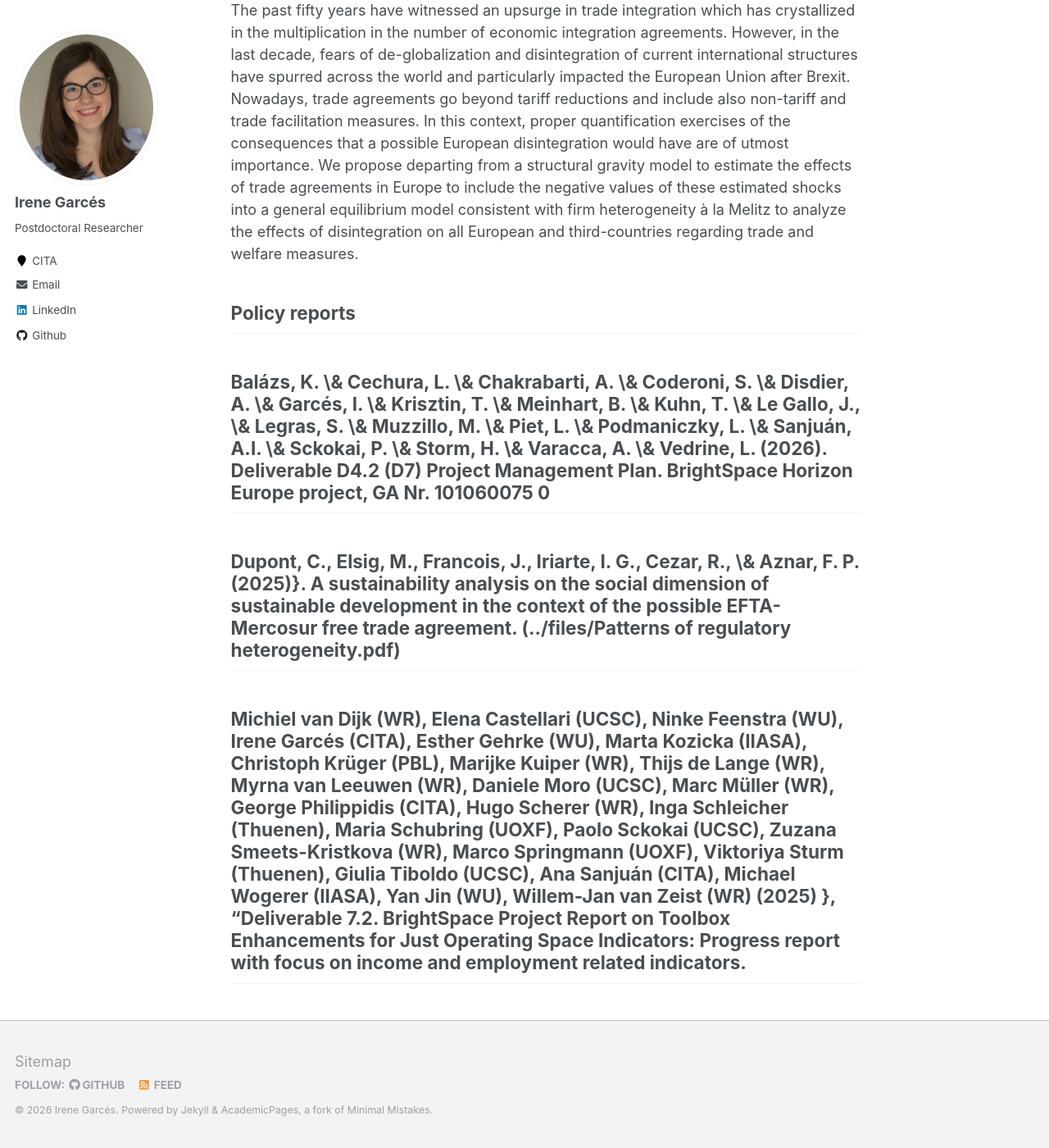
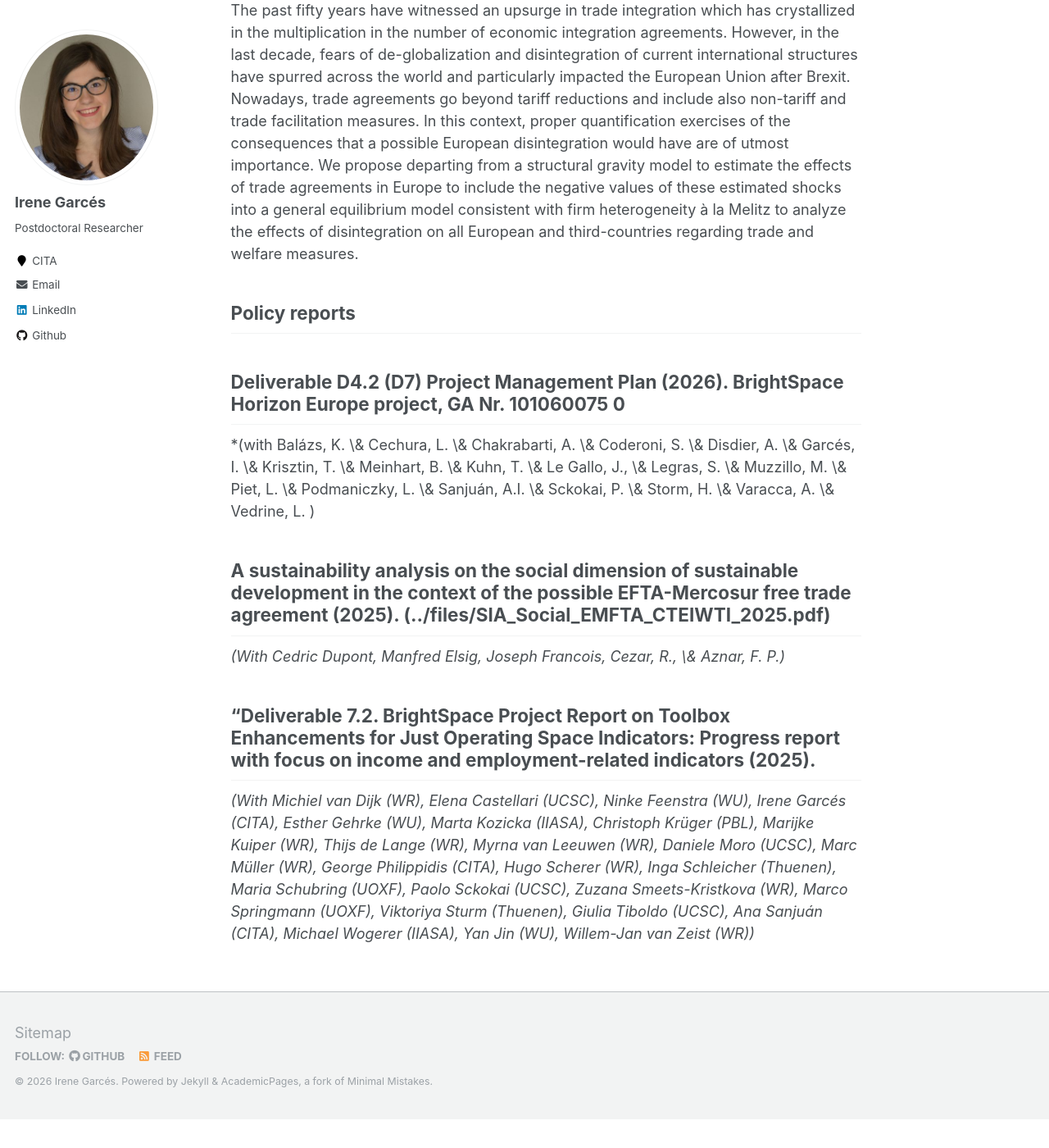
Before and after one commit to IreneGarces/irenegarces.github.io, a Jekyll site: the page built from _pages/research.md, in a window 1280 px wide and 1400 px high, scrolled down 2489 px. Shown: the whole window at 82% size. Built offline with Jekyll 4.4.1, drawn with Linux system fonts in a browser that asks for light colours; after the commit the page ends 3854 px from its top, so only the background shows below that.

Commit message:
Update research.md

```diff
--- a/_pages/research.md
+++ b/_pages/research.md
@@ -70,8 +70,11 @@ with firm heterogeneity à la Melitz to analyze the effects of disintegration on
 
 ## Policy reports
 
-## Balázs, K. \& Cechura, L. \& Chakrabarti, A. \& Coderoni, S. \& Disdier, A. \& Garcés, I. \& Krisztin, T. \& Meinhart, B. \& Kuhn, T. \& Le Gallo, J., \& Legras, S. \&  Muzzillo, M. \& Piet, L. \& Podmaniczky, L. \& Sanjuán, A.I. \& Sckokai, P. \& Storm, H. \& Varacca, A. \& Vedrine, L. (2026). Deliverable D4.2 (D7) Project Management Plan. BrightSpace Horizon Europe project, GA Nr. 101060075 0
+## Deliverable D4.2 (D7) Project Management Plan (2026). BrightSpace Horizon Europe project, GA Nr. 101060075 0
+*(with Balázs, K. \& Cechura, L. \& Chakrabarti, A. \& Coderoni, S. \& Disdier, A. \& Garcés, I. \& Krisztin, T. \& Meinhart, B. \& Kuhn, T. \& Le Gallo, J., \& Legras, S. \&  Muzzillo, M. \& Piet, L. \& Podmaniczky, L. \& Sanjuán, A.I. \& Sckokai, P. \& Storm, H. \& Varacca, A. \& Vedrine, L. )
 
-## Dupont, C., Elsig, M., Francois, J., Iriarte, I. G., Cezar, R., \& Aznar, F. P. (2025)}. A sustainability analysis on the social dimension of sustainable development in the context of the possible EFTA-Mercosur free trade agreement. (../files/Patterns of regulatory heterogeneity.pdf)
+## A sustainability analysis on the social dimension of sustainable development in the context of the possible EFTA-Mercosur free trade agreement (2025). (../files/SIA_Social_EMFTA_CTEIWTI_2025.pdf)
+*(With Cedric Dupont, Manfred Elsig, Joseph Francois, Cezar, R., \& Aznar, F. P.)*
 
-## Michiel van Dijk (WR), Elena Castellari (UCSC), Ninke Feenstra (WU), Irene Garcés (CITA), Esther Gehrke (WU), Marta Kozicka (IIASA), Christoph Krüger (PBL), Marijke Kuiper (WR), Thijs de Lange (WR),  Myrna van Leeuwen (WR), Daniele Moro (UCSC), Marc Müller (WR), George Philippidis (CITA), Hugo Scherer (WR), Inga Schleicher (Thuenen), Maria Schubring (UOXF), Paolo Sckokai (UCSC), Zuzana Smeets-Kristkova (WR), Marco Springmann (UOXF), Viktoriya Sturm (Thuenen), Giulia Tiboldo (UCSC), Ana Sanjuán (CITA), Michael Wogerer (IIASA), Yan Jin (WU), Willem-Jan van Zeist (WR)  (2025) }, “Deliverable 7.2. BrightSpace Project Report on Toolbox Enhancements for Just Operating Space Indicators: Progress report with focus on income and employment related indicators.
+## “Deliverable 7.2. BrightSpace Project Report on Toolbox Enhancements for Just Operating Space Indicators: Progress report with focus on income and employment-related indicators (2025).
+*(With Michiel van Dijk (WR), Elena Castellari (UCSC), Ninke Feenstra (WU), Irene Garcés (CITA), Esther Gehrke (WU), Marta Kozicka (IIASA), Christoph Krüger (PBL), Marijke Kuiper (WR), Thijs de Lange (WR),  Myrna van Leeuwen (WR), Daniele Moro (UCSC), Marc Müller (WR), George Philippidis (CITA), Hugo Scherer (WR), Inga Schleicher (Thuenen), Maria Schubring (UOXF), Paolo Sckokai (UCSC), Zuzana Smeets-Kristkova (WR), Marco Springmann (UOXF), Viktoriya Sturm (Thuenen), Giulia Tiboldo (UCSC), Ana Sanjuán (CITA), Michael Wogerer (IIASA), Yan Jin (WU), Willem-Jan van Zeist (WR))*
```
